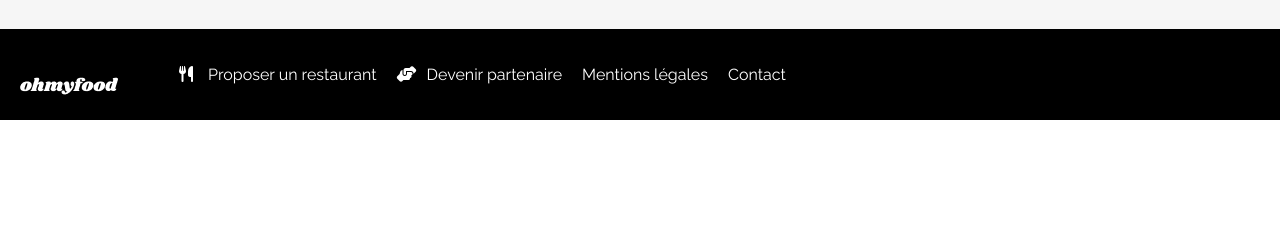
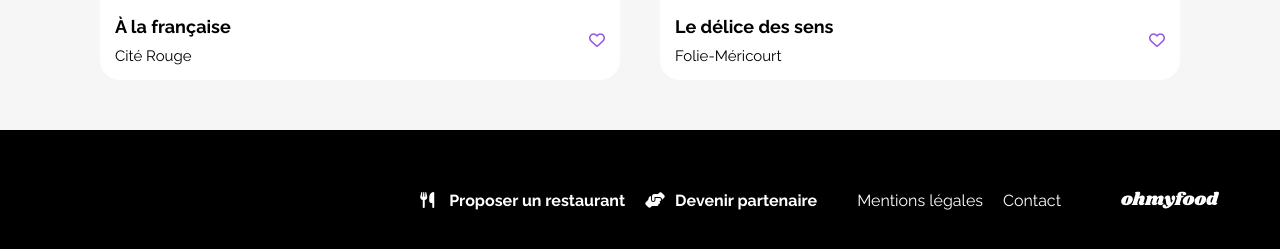
Before and after one commit to Byakkooo/ohmyfood, a plain HTML site: page index.html in a window 1280 px wide. Shown: the part 1403-1652 px from the top of the page. Before the commit the page ends 1523 px from the top, so only its background shows below. Drawn offline with Linux system fonts and the light colour scheme.

Commit message:
update my project

```diff
--- a/index.html
+++ b/index.html
@@ -37,9 +37,8 @@
         </section>
     </section>
 
-    <h1 class="title-function">Fonctionnement</h1>
-
     <section class="function">
+        <h1 class="title-function">Fonctionnement</h1>
         <p>
             <span class="number">1</span>
             <a href="#"><i class="fa-solid fa-mobile-screen-button"></i> Choisissez un restaurant</a>
@@ -138,9 +137,9 @@
     <footer>
         <div class="footer-txt">
             <img src="Images et textes Ohmyfood\images\logo\ohmyfood2.png">
-            <p><i class="fa-solid fa-utensils"></i>Proposer un restaurant</p>
-            <p><i class="fa-solid fa-handshake-angle"></i>Devenir partenaire</p>
-            <p>Mentions légales</p>
+            <p class="txt-bold"><i class="fa-solid fa-utensils"></i>Proposer un restaurant</p>
+            <p class="txt-bold"><i class="fa-solid fa-handshake-angle"></i>Devenir partenaire</p>
+            <p id="separate">Mentions légales</p>
             <p>Contact</p>
         </div>
     </footer>
--- a/sass/Components/footer/_footer.scss
+++ b/sass/Components/footer/_footer.scss
@@ -20,12 +20,34 @@ footer p:hover {
     color: lightblue;
 }
 
-@media screen and (min-width: 765px) {
+footer .txt-bold {
+    font-weight: bold;
+}
 
+@media (min-width: 765px) {
+
+
+    /* Organisation en flex row pour footer-txt */
     footer .footer-txt {
         display: flex;
-        flex-direction: row;
-        align-items:end;
-        gap: 20px;
+        align-items: center;
+        justify-content: end; /* Distribution de l'espace */
+        padding-top: 15px;
     }
+
+    footer p {
+        padding: 10px;
+    }
+
+    footer #separate {
+        padding-left: 30px;
+    }
+
+    /* Image à droite */
+    footer .footer-txt img {
+        order: 2; /* place l'image à la fin */
+        padding-left: 50px;
+    }
+
+
 }
```
Also changed, not shown: css/style.css, sass/style.css, 1 other file.
